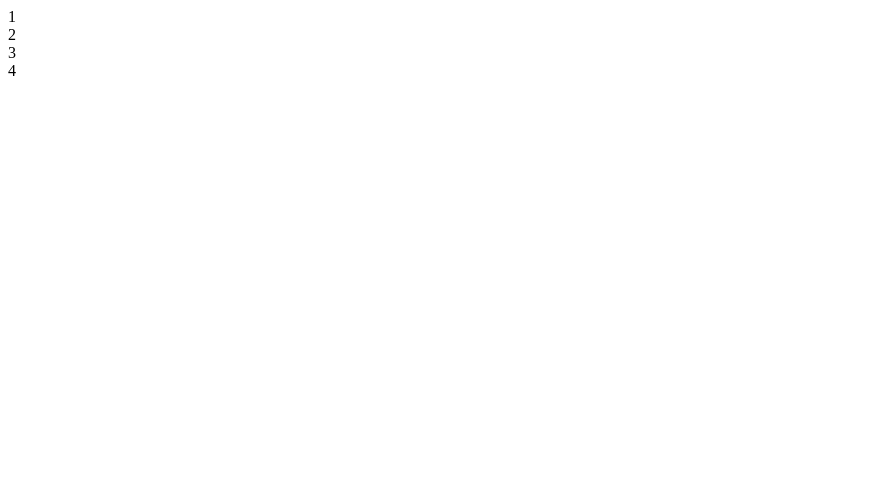
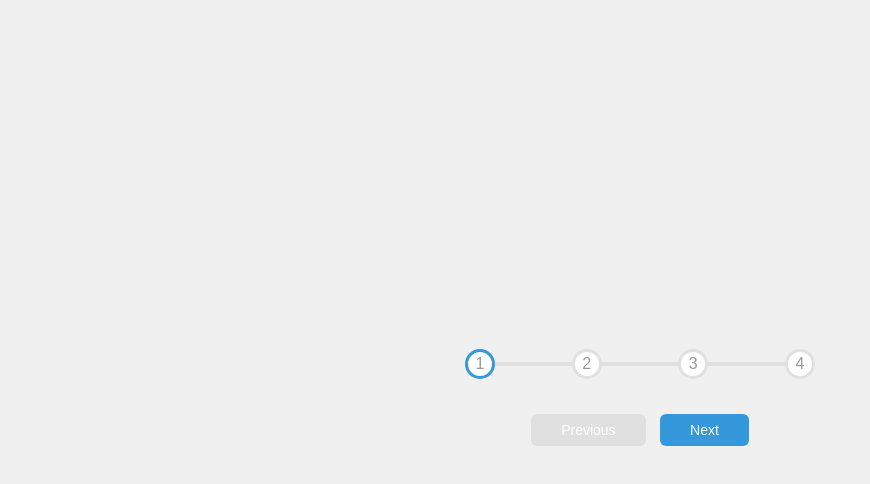
Before and after one commit to Briandepalmas/Project2, a plain HTML site: page index.html in a window 1280 px wide. Shown: the whole page, without its empty margins (0-870 px from the left). Drawn offline with Linux system fonts and the light colour scheme.

Commit message:
Project2 ready for JS

```diff
--- a/index.html
+++ b/index.html
@@ -1,19 +1,23 @@
 <!DOCTYPE html>
 <html lang="en">
-<head>
-    <meta charset="UTF-8">
-    <meta name="viewport" content="width=device-width, initial-scale=1.0">
-   <link rel="stylesheet" href="style.css">
+  <head>
+    <meta charset="UTF-8" />
+    <meta name="viewport" content="width=device-width, initial-scale=1.0" />
+    <link rel="stylesheet" href="style.css" />
     <title>Progress Steps</title>
-</head>
-<body>
-    <div class="progress-container">
-        <div class="progess" id="progress"></div>
+  </head>
+  <body>
+    <div class="container">
+      <div class="progress-container">
+        <div class="progress" id="progress"></div>
         <div class="circle active">1</div>
         <div class="circle">2</div>
         <div class="circle">3</div>
         <div class="circle">4</div>
+      </div>
+        <button id="prev" class="btn" disabled>Previous</button>
+        <button id="prev" class="btn">Next</button>
     </div>
     <script src="script.js"></script>
-</body>
+  </body>
 </html>
--- a/style.css
+++ b/style.css
@@ -0,0 +1,102 @@
+:root{
+    --line-border-fill:#3498db;
+    --line-border-empty:#e0e0e0;
+}
+*{
+    box-sizing: border-box;
+}
+body{
+    display: flex;
+    align-items: center;
+    justify-content: center;
+    height: 100vh;
+    margin: 0;
+    background-color: #f0f0f0;
+    font-family: Arial, sans-serif;
+    margin: 0;
+    overflow: hidden;
+
+
+}
+.container{
+    text-align: center;
+
+}
+
+.progress-container{
+    display: flex;
+    justify-content: space-between;
+    position: relative;
+    margin-bottom: 30px;
+    max-width: 100%;
+    width:350px;
+}
+
+.progress-container::before{
+    content:'';
+    background-color: var(--line-border-empty);
+    position: absolute;
+    top: 50%;
+    left: 0;
+    transform:translateY(-50%);
+    height: 4px;
+    width: 100%;
+    z-index: -1;
+
+}
+
+
+
+.progress{
+    background-color: var(--line-border-fill);
+    position: absolute;
+    top: 50%;
+    left: 0;
+    transform:translateY(-50%);
+    height: 4px;
+    width: 0%;
+    z-index: -1;
+    transition: width 0.4s ease;
+}
+
+.circle{
+     background-color: #fff;
+     color:#999;
+    border-radius: 50px;
+    width: 30px;
+    height: 30px;
+    display: flex;
+    align-items: center;
+    justify-content: center;
+    border: 3px solid var(--line-border-empty);
+
+
+    transition: .4s ease;
+}
+.circle.active{
+    border-color: var(--line-border-fill);
+
+}
+.btn{
+    background-color: var(--line-border-fill);
+    color: #fff;
+    border: 0;
+    padding: 8px 30px;
+    border-radius: 6px;
+    cursor: pointer;
+    font-family: inherit;
+    margin: auto;
+    font-size: 14px;
+    margin: 5px;
+
+}
+.btn:active{
+    transform: scale(0.98);
+}
+.btn:focus{
+    outline: 0;
+}
+.btn:disabled{
+    background-color: var(--line-border-empty);
+    cursor: not-allowed;
+}
```
